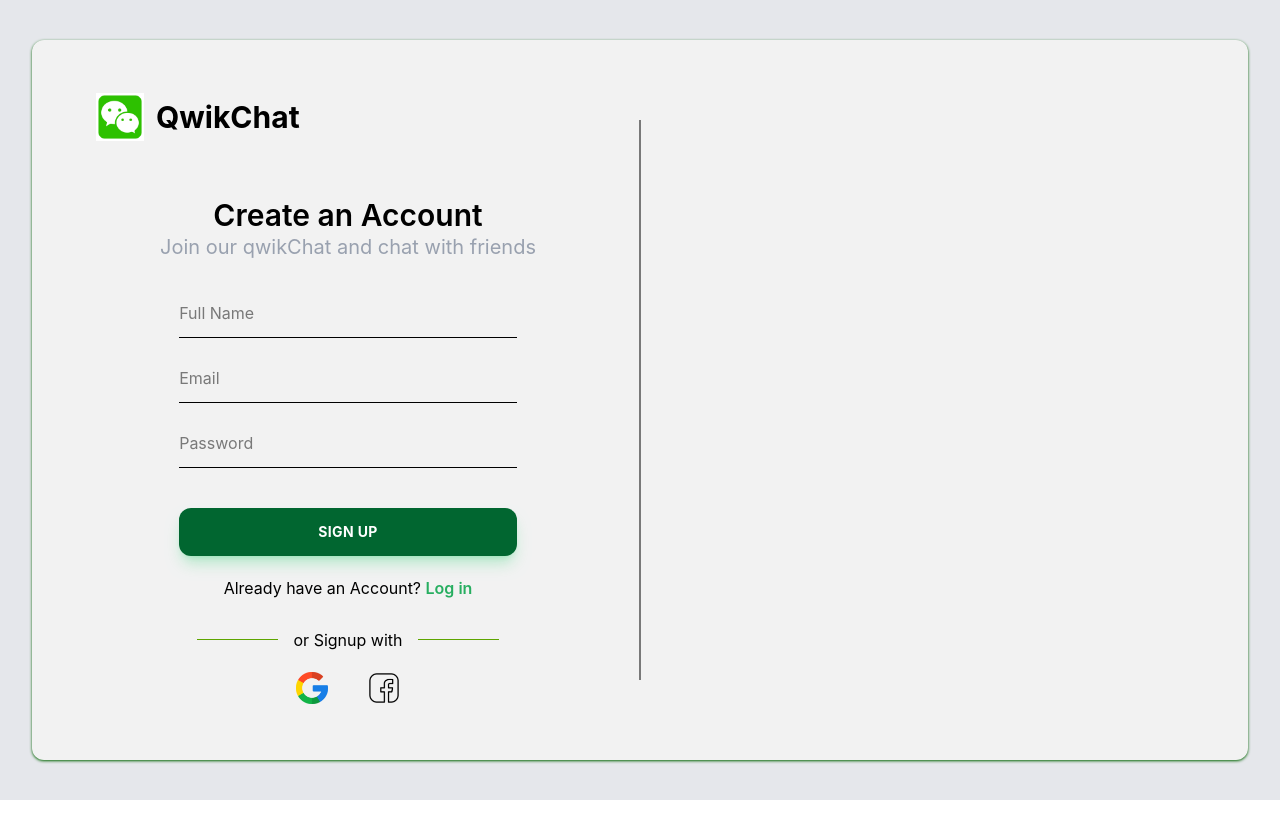
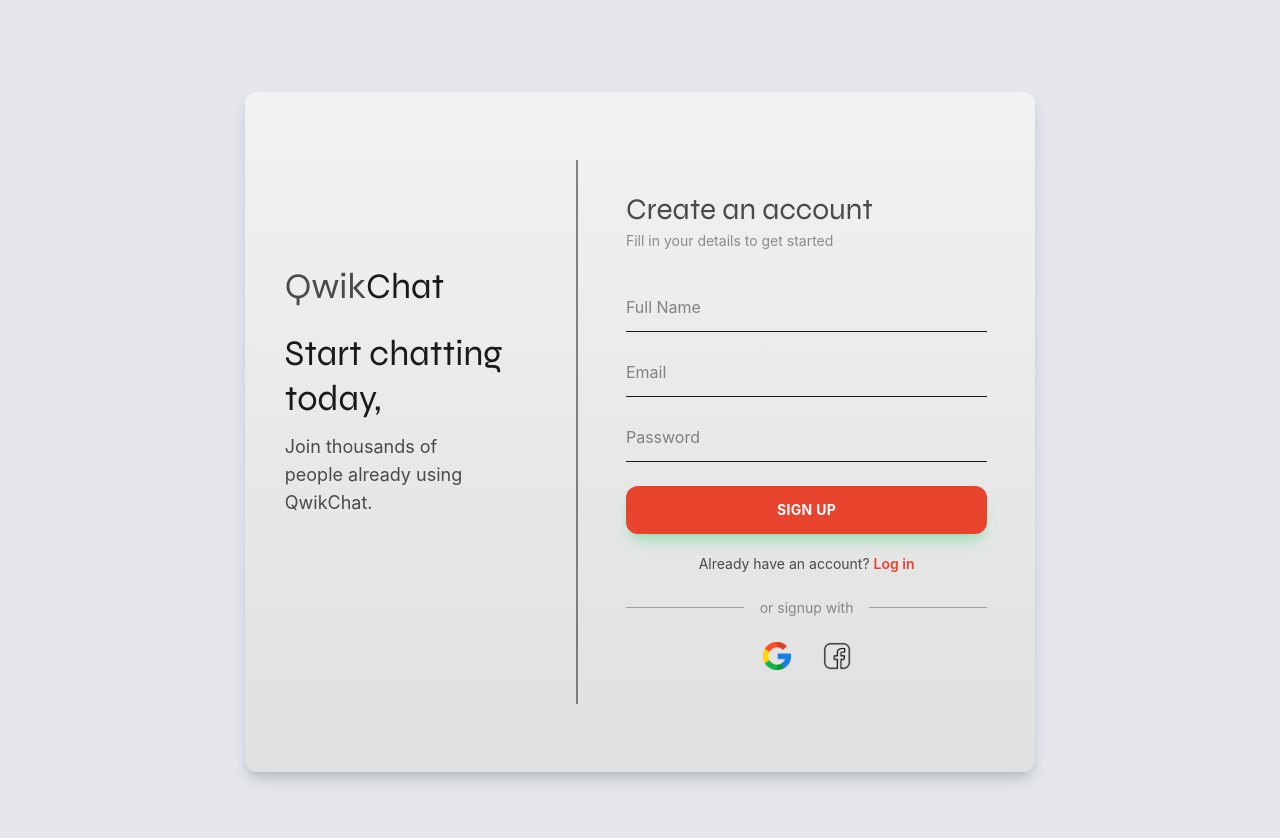
Before and after one commit to abderrahm4ne/chat-app, a React (Vite) app in the folder frontend/: page /register in a window 1280 px wide. Shown: the top 838 px of the page. Before the commit the page ends 800 px from the top, so only its background shows below. Built offline with nearby package versions, Linux system fonts and the light colour scheme; a web font is replaced by a local one.

Commit message:
finished landing login signup ui

```diff
--- a/frontend/package.json
+++ b/frontend/package.json
@@ -13,6 +13,7 @@
     "@headlessui/react": "^2.2.9",
     "@reduxjs/toolkit": "^2.11.2",
     "@tailwindcss/vite": "^4.2.2",
+    "lucide-react": "^1.7.0",
     "react": "^19.2.4",
     "react-dom": "^19.2.4",
     "react-redux": "^9.2.0",
--- a/frontend/src/components/ui/Button.tsx
+++ b/frontend/src/components/ui/Button.tsx
@@ -7,11 +7,11 @@ function SubmitButton({ loading, children, onClick }: { loading: boolean; childr
       disabled={loading}
       className={[
         "w-full py-3.5 rounded-xl font-bold text-sm tracking-wide transition-all duration-200",
-        "bg-green-800 text-white shadow-lg shadow-green-500/25",
-        "hover:bg-green-700 hover:shadow-green-500/40 hover:-translate-y-0.5 hover:cursor-pointer",
+        "bg-button-background text-white shadow-lg shadow-green-500/25",
+        "hover:bg-button-hover-background hover:shadow-green-500/40 hover:-translate-y-0.5 hover:cursor-pointer",
         "active:translate-y-0 active:shadow-none",
         "disabled:opacity-60 disabled:cursor-not-allowed disabled:transform-none",
-        "focus:outline-none focus-visible:ring-2 focus-visible:ring-green-600 focus-visible:ring-offset-2 focus-visible:ring-offset-slate-950",
+        "focus:outline-none focus-visible:ring-2 focus-visible:ring-button-hover-background focus-visible:ring-offset-2 focus-visible:ring-offset-slate-950",
       ].join(" ")}
     >
       {loading ? (
--- a/frontend/src/components/ui/Field.tsx
+++ b/frontend/src/components/ui/Field.tsx
@@ -26,9 +26,9 @@ function InputField({ name, type = "text", placeholder, value, onChange}: InputF
           value={value}
           onChange={e => onChange(e.target.value)}
           className={[
-            "w-full border-0 border-b ",
+            "w-full border-0 border-b text-primary-text",
             "py-3 transition-all duration-200 outline-none",
-            "focus:border-green-600 ",
+            "focus:border-button-background focus:ring-0 ",
             isPassword ? "pr-11" : "",
           ].join(" ")}
         />
@@ -36,7 +36,7 @@ function InputField({ name, type = "text", placeholder, value, onChange}: InputF
           <button
             type="button"
             onClick={() => setShowPw(s => !s)}
-            className="absolute right-3.5 top-1/2 -translate-y-1/2 text-slate-500 hover:text-slate-300 transition-colors text-md hover:cursor-pointer"
+            className="absolute right-3.5 top-1/2 -translate-y-1/2 text-black hover:text-black/40 transition-colors text-md hover:cursor-pointer"
             aria-label={showPw ? "Hide password" : "Show password"}
           >
             {showPw ? "HIDE" : "👁"}
--- a/frontend/src/features/auth/LoginPage.tsx
+++ b/frontend/src/features/auth/LoginPage.tsx
@@ -1,12 +1,9 @@
-import logo from '../../assets/logo.png'
 import InputField from '../../components/ui/Field'
 import { useState } from 'react'
 import SubmitButton from '../../components/ui/Button'
 import { useNavigate } from 'react-router-dom'
 import google from '../../assets/googl.png'
 import facebook from '../../assets/facebook.png'
-
-//
 import { useLoginMutation } from '../../store/api/authApi'
 import LoginMiddleware from '../../components/middleware/loginMiddleware.ts'
 
@@ -17,97 +14,102 @@ type FormState = {
 
 function LoginPage() {
     const [login, { isLoading }] = useLoginMutation()
-    const [formData, setFormData] = useState({
-        email: "",
-        password: ""
-    })
+    const [formData, setFormData] = useState({ email: "", password: "" })
     const [error, setError] = useState<string | null>(null)
     const navigate = useNavigate()
 
     const set = (key: keyof FormState) => (v: string) => {
-        setFormData(f => ({ ...f, [key]: v }));
-    };
+        setFormData(f => ({ ...f, [key]: v }))
+    }
 
     const handleSubmit = async () => {
         setError(null)
-        try{
+        try {
             LoginMiddleware(formData)
             await login(formData).unwrap()
             navigate('/chat')
-        }
-        catch (error: any){
-            if (error.message) {
-                setError(error.message);
-            }
-            else {
-                setError("An unknown error occurred. Check Network tab.");
-            }
+        } catch (error: any) {
+            setError(error.message || "An unknown error occurred. Check Network tab.")
         }
     }
 
     return (
-    <div className="relative flex flex-row items-center bg-primary min-w-[95vw] min-h-[90vh] rounded-xl px-6 py-8 " style={{boxShadow: "0 1px 3px darkgreen"}}>
-        { /* LEFT SIDE */}
-        <div className="flex flex-col w-[50%] px-10 mr-auto ">
+        <div className="flex items-center justify-center h-screen w-screen px-4">
+            <div className="bg-linear-to-b from-primary to-secondary rounded-xl shadow-lg shadow-gray-400/50 flex flex-row h-[80%] w-[65%] overflow-hidden">
 
-            { /* LOGO */}
-            <div className="flex space-x-3 items-center mb-14">
-                <img src={logo} alt="logo" className='w-12 h-12' />
-                <h1 className="font-bold md:text-3xl sm:text-md">
-                    QwikChat
+                {/* left side*/}
+                <div className="flex flex-col w-[42%] p-10 justify-center mb-20">
+
+                    {/* title */}
+                    <div className='mb-6'>
+                        <h1 className="text-4xl font-text-landing-title">
+                            <span className="text-dark-body-text">Qwik</span>
+                            <span className="text-primary-text">Chat</span>
                         </h1>
                     </div>
 
-            { /* */}
-            <div className='flex flex-col place-self-center mb-7'>
-                <h1 className='md:text-3xl text-xl font-semibold text-center'>
-                    Continue to your Account
-                </h1>
+                    {/* center text */}
+                    <div className="flex flex-col space-y-3">
+                        <h2 className="text-4xl font-text-landing-title text-primary-text leading-tight">
+                            Welcome back,
+                        </h2>
+                        <p className="text-dark-body-text text-lg w-[80%]">
+                            Real-time messaging built for speed. End-to-End encrypted.
+                        </p>
                     </div>
 
+
+                </div>
+
+                {/* DIVIDER */}
+                <div className="border border-card-background/60 h-[80%] self-center" />
+
+                {/* right side */}
+                <div className="flex flex-col justify-center w-[58%] px-12 py-10">
+
+                    <h1 className="text-3xl font-text-landing-title text-dark-body-text mb-1">
+                        Log in
+                    </h1>
+                    <p className="text-dark-body-text/60 text-sm mb-8">
+                        Enter your credentials to continue
+                    </p>
+
                     {error && (
-                <p className='text-red-500 text-sm text-center mb-3'>
-                    {error}
-                </p>
+                        <p className="text-red-500 text-sm mb-4">{error}</p>
                     )}
 
-            {/* Fields */}
-            <div className='flex flex-col items-center self-center w-[67%] space-y-4 mb-10'>
-                <InputField name='email' placeholder='Email' value={formData.email} onChange={set('email')}/>
-                <InputField name='password' type='password' placeholder='Password' value={formData.password} onChange={set('password')}/>
+                    <div className="flex flex-col space-y-4 mb-6">
+                        <InputField name="email" placeholder="Email" value={formData.email} onChange={set('email')} />
+                        <InputField name="password" type="password" placeholder="Password" value={formData.password} onChange={set('password')} />
                     </div>
 
-            <div className='mb-5 w-[67%] self-center'>
-                <SubmitButton loading={isLoading} onClick={handleSubmit} >
+                    <div className="mb-5">
+                        <SubmitButton loading={isLoading} onClick={handleSubmit}>
                             LOG IN
                         </SubmitButton>
                     </div>
 
+                    <p className="text-center text-sm text-dark-body-text mb-6">
+                        Don't have an account?{' '}
+                        <span
+                            className="font-semibold text-primary-text hover:cursor-pointer hover:opacity-80 transition-opacity"
+                            onClick={() => navigate('/register')}>
+                            Sign up
+                        </span>
+                    </p>
 
-            <div className='place-self-center mb-7'>
-                <h2>Don't have an Account? <span className='font-semibold text-[#27AE60] hover:cursor-pointer hover:text-lime-500' onClick={() => navigate('/register')}>Sign up</span></h2>
+                    <div className="flex items-center space-x-4 mb-5">
+                        <div className="border-b border-card-background/60 w-full" />
+                        <p className="text-nowrap text-sm text-dark-body-text">or login with</p>
+                        <div className="border-b border-card-background/60 w-full" />
                     </div>
 
-            <div className='flex items-center space-x-4 self-center w-[60%] mb-4'>
-                <div className='border-0 border-b border-b-lime-600 w-full'/>
-                <h2 className='self-center text-nowrap'>or Login with</h2>
-                <div className='border-0 border-b border-b-lime-600 w-full'/>
+                    <div className="flex space-x-6 items-center justify-center">
+                        <img src={google} alt="google" className="w-9 h-9 p-1 hover:cursor-pointer transition-all duration-200 hover:scale-110" />
+                        <img src={facebook} alt="facebook" className="w-9 h-9 p-1 hover:cursor-pointer transition-all duration-200 hover:scale-110" />
+                    </div>
                 </div>
 
-            <div className='flex space-x-8 items-center self-center'>
-                <img src={google} alt="google" className='w-10 h-10 p-1 hover:cursor-pointer transition-all duration-200 hover:scale-[1.1]'/>
-                <img src={facebook} alt="facebook" className='w-10 h-10 p-1 hover:cursor-pointer transition-all duration-200 hover:scale-[1.1]' />
-            </div>
-
-        </div>
-
-        <div className='border-0 border-r border-black absolute left-1/2 -translate-x-1/2 h-[70vh]' />
-
-        { /* RIGHT SIDE */}
-            <div className='grid grid-cols-4 grid-rows-5 ml-auto'>
-                {[...Array(20)].map((_, i) => (
-                    <div key={i} className="skeleton h-32 w-32"></div>
-                ))}
             </div>
         </div>
     )
--- a/frontend/src/features/auth/RegisterPage.tsx
+++ b/frontend/src/features/auth/RegisterPage.tsx
@@ -5,10 +5,8 @@ import SubmitButton from '../../components/ui/Button'
 import { useNavigate } from 'react-router-dom'
 import google from '../../assets/googl.png'
 import facebook from '../../assets/facebook.png'
-
 import { useRegisterMutation } from '../../store/api/authApi'
 import registerMiddleware from '../../components/middleware/registerMiddleware'
-
 
 type FormState = {
     fullName: string
@@ -17,18 +15,14 @@ type FormState = {
 }
 
 function RegisterPage() {
-    const [formData, setFormData] = useState({
-        fullName: "",
-        email: "",
-        password: ""
-    })
+    const [formData, setFormData] = useState({ fullName: "", email: "", password: "" })
     const [register, { isLoading }] = useRegisterMutation()
-    const [ error, setError ] = useState<string| null>(null)
+    const [error, setError] = useState<string | null>(null)
+    const navigate = useNavigate()
 
     const set = (key: keyof FormState) => (v: string) => {
-        setFormData(f => ({ ...f, [key]: v }));
-    };
-    const navigate = useNavigate()
+        setFormData(f => ({ ...f, [key]: v }))
+    }
 
     const handleSubmit = async () => {
         setError(null)
@@ -37,75 +31,88 @@ function RegisterPage() {
             await register(formData).unwrap()
             navigate('/setup-profile')
         } catch (error: any) {
-            if(error.message){
-                setError(error.message)
-            }
-            else {
-                setError("An unknown error occurred. Check Network tab.")
+            setError(error.message || "An unknown error occurred. Check Network tab.")
         }
     }
 
-    }
+    return (
+        <div className="flex items-center justify-center h-screen w-screen px-4">
+            <div className="bg-linear-to-b from-primary to-secondary rounded-xl shadow-lg shadow-gray-400/50 flex flex-row h-[85%] w-[65%] overflow-hidden">
 
-  return (
-    <div className="flex flex-row items-center bg-primary min-w-[95vw] min-h-[90vh] rounded-xl px-6 py-8x" style={{boxShadow: "0 1px 3px darkgreen"}}>
-        { /* LEFT SIDE */}
-        <div className="flex flex-col w-[50%] px-10">
+                {/* left side */}
+                <div className="flex flex-col w-[42%] p-10 justify-center mb-20">
 
-            { /* LOGO */}
-            <div className="flex space-x-3 items-center mb-14">
-                <img src={logo} alt="logo" className='w-12 h-12' />
-                <h1 className="font-bold md:text-3xl sm:text-md">
-                    QwikChat
+                    {/* title */}
+                    <div className='mb-6'>
+                        <h1 className="text-4xl font-text-landing-title">
+                            <span className="text-dark-body-text">Qwik</span>
+                            <span className="text-primary-text">Chat</span>
                         </h1>
                     </div>
 
-            { /* */}
-            <div className='flex flex-col place-self-center mb-7'>
-                <h1 className='md:text-3xl text-xl font-semibold text-center'>
-                    Create an Account
-                </h1>
-                <h4 className='md:text-xl sm:text-2xl text-md text-gray-400 text-center'>
-                    Join our qwikChat and chat with friends
-                </h4>
+                    {/* center text */}
+                    <div className="flex flex-col space-y-3">
+                        <h2 className="text-4xl font-text-landing-title text-primary-text leading-tight">
+                            Start chatting today,
+                        </h2>
+                        <p className="text-dark-body-text text-lg w-[80%]">
+                            Join thousands of people already using QwikChat.
+                        </p>
+
                     </div>
 
-            {/* Fields */}
-            <div className='flex flex-col items-center self-center w-[67%] space-y-4 mb-10'>
-                <InputField name='fullname' placeholder='Full Name' value={formData.fullName} onChange={set('fullName')}/>
-                <InputField name='email' placeholder='Email' value={formData.email} onChange={set('email')}/>
-                <InputField name='password' placeholder='Password' value={formData.password} onChange={set('password')}/>
+
                 </div>
 
-            <div className='mb-5 w-[67%] self-center'>
-                <SubmitButton loading={isLoading} onClick={handleSubmit} >
+                {/* DIVIDER */}
+                <div className="border border-card-background/60 h-[80%] self-center" />
+
+                {/* right side */}
+                <div className="flex flex-col justify-center w-[58%] px-12 py-10">
+
+                    <h1 className="text-3xl font-text-landing-title text-dark-body-text mb-1">
+                        Create an account
+                    </h1>
+                    <p className="text-dark-body-text/60 text-sm mb-8">
+                        Fill in your details to get started
+                    </p>
+
+                    {error && (
+                        <p className="text-red-500 text-sm mb-4">{error}</p>
+                    )}
+
+                    <div className="flex flex-col space-y-4 mb-6">
+                        <InputField name="fullname" placeholder="Full Name" value={formData.fullName} onChange={set('fullName')} />
+                        <InputField name="email" placeholder="Email" value={formData.email} onChange={set('email')} />
+                        <InputField name="password" placeholder="Password" value={formData.password} onChange={set('password')} />
+                    </div>
+
+                    <div className="mb-5">
+                        <SubmitButton loading={isLoading} onClick={handleSubmit}>
                             SIGN UP
                         </SubmitButton>
                     </div>
 
+                    <p className="text-center text-sm text-dark-body-text mb-6">
+                        Already have an account?{' '}
+                        <span
+                            className="font-semibold text-button-background hover:cursor-pointer hover:opacity-80 transition-opacity"
+                            onClick={() => navigate('/login')}>
+                            Log in
+                        </span>
+                    </p>
 
-            <div className='place-self-center mb-7'>
-                <h2>Already have an Account? <span className='font-semibold text-[#27AE60] hover:cursor-pointer hover:text-lime-500' onClick={() => navigate('/login')}>Log in</span></h2>
+                    <div className="flex items-center space-x-4 mb-5">
+                        <div className="border-b border-card-background/40 w-full" />
+                        <p className="text-nowrap text-sm text-dark-body-text/60">or signup with</p>
+                        <div className="border-b border-card-background/40 w-full" />
                     </div>
 
-            <div className='flex items-center space-x-4 self-center w-[60%] mb-4'>
-                <div className='border-0 border-b border-b-lime-600 w-full'/>
-                <h2 className='self-center text-nowrap'>or Signup with</h2>
-                <div className='border-0 border-b border-b-lime-600 w-full'/>
+                    <div className="flex space-x-6 items-center justify-center">
+                        <img src={google} alt="google" className="w-9 h-9 p-1 hover:cursor-pointer transition-all duration-200 hover:scale-110" />
+                        <img src={facebook} alt="facebook" className="w-9 h-9 p-1 hover:cursor-pointer transition-all duration-200 hover:scale-110" />
                     </div>
-
-            <div className='flex space-x-8 items-center self-center'>
-                <img src={google} alt="google" className='w-10 h-10 p-1 hover:cursor-pointer transition-all duration-200 hover:scale-[1.1]'/>
-                <img src={facebook} alt="facebook" className='w-10 h-10 p-1 hover:cursor-pointer transition-all duration-200 hover:scale-[1.1]' />
                 </div>
-
-        </div>
-
-        <div className='border-0 border-r border-black absolute left-1/2 -translate-x-1/2 h-[70vh]' />
-
-
-        { /* RIGHT SIDE */}
-        <div className='grid grid-cols-4 grid-rows-5 ml-auto'>
 
             </div>
         </div>
```
Also changed, not shown: frontend/src/features/landing/LandingPage.tsx (+18 -9 lines), 1 other file (tests, documents, lock files or other folders). Lines whose indentation alone changed are shown as unchanged.
